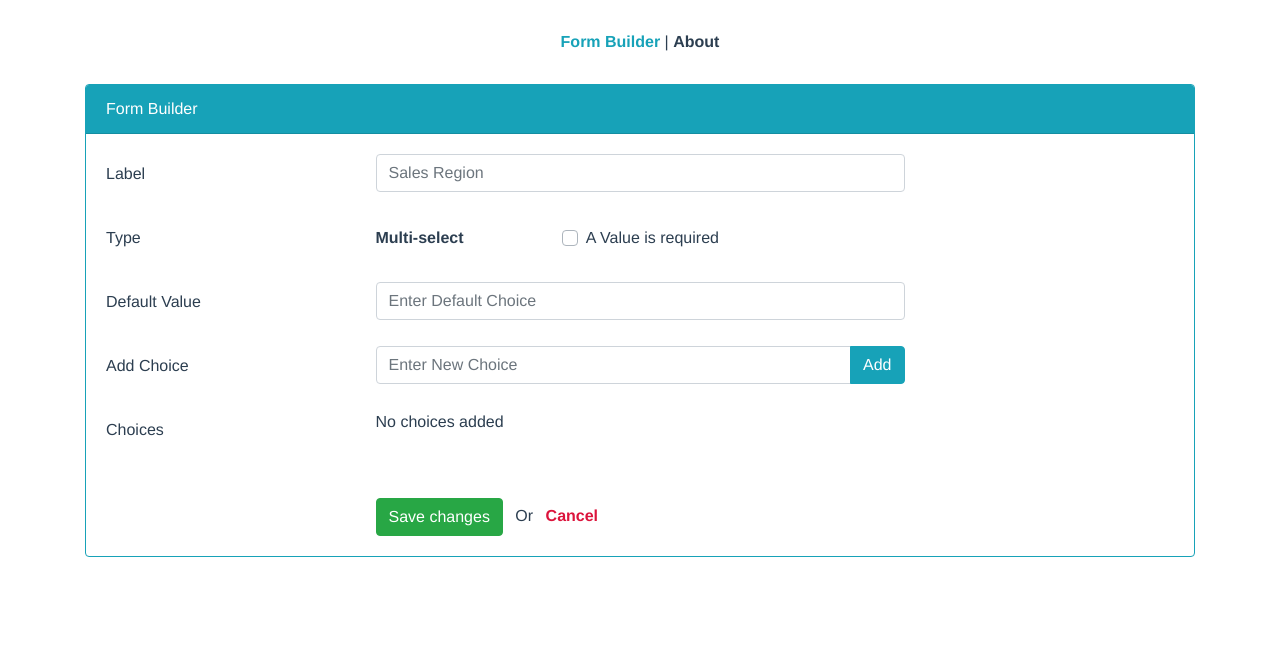
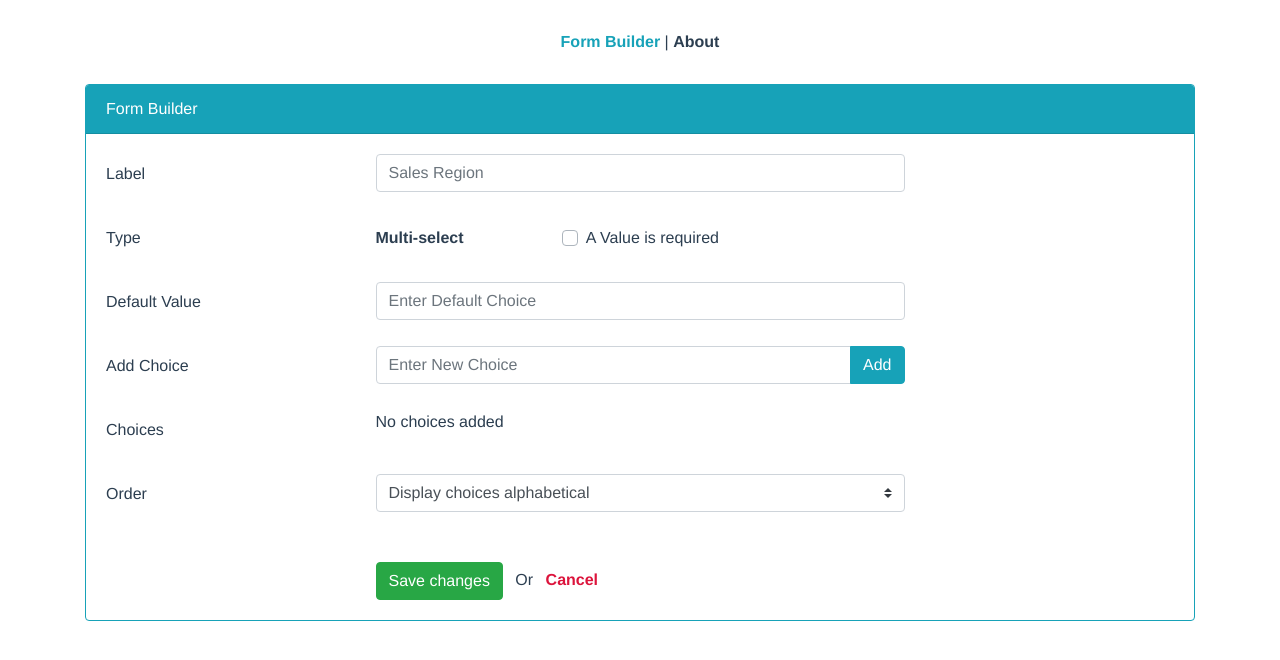
Before and after one commit to mi4en/quickbase-form-builder, a Vue app: page / in a window 1280 px wide. Shown: the top 660 px of the page. Built offline with nearby package versions, Linux system fonts and the light colour scheme.

Commit message:
add order;

```diff
--- a/src/components/FormBuilder.vue
+++ b/src/components/FormBuilder.vue
@@ -20,6 +20,7 @@
 							id="label"
 							v-model="label"
 							@input="backup($event, 'label')"
+							@focus="labelState = null"
 							type="text"
 							placeholder="Sales Region"
 							:state="labelState"
@@ -139,10 +140,29 @@
 					</b-col>
 				</b-form-row>
 
+				<!-- Order -->
+				<b-form-row id="group-order" class="mt-4">
+					<b-col lg="3" sm="12" class="mt-2">
+						<label for="order">Order</label>
+					</b-col>
+
+					<b-col sm="12" lg="6">
+						<b-form-select
+							id="order"
+							v-model="order"
+							:options="orderOptions"
+							@input="backup($event, 'defaultValue')"
+							type="text"
+						>
+						</b-form-select>
+					</b-col>
+				</b-form-row>
+
 				<!-- Form Controls -->
 				<b-form-row>
 					<b-col offset="3" class="mt-5">
 						<SaveButton
+							:variant="'success'"
 							:url="'http://www.mocky.io/v2/566061f21200008e3aabd919'"
 							:payload="payload"
 							:isValid="isValid"
@@ -183,6 +203,8 @@
 				maxChoices: 2,
 				choicesDuplicateError: false,
 				choicesLengthError: false,
+				order: 'Display choices alphabetical',
+				orderOptions: ['Display choices alphabetical'],
 				isValid: true,
 			};
 		},
@@ -193,6 +215,7 @@
 					type: this.type,
 					defaultValue: this.defaultValue,
 					choices: this.choices,
+					order: this.order,
 				};
 			},
 		},
@@ -235,6 +258,7 @@
 				this.defaultValue = '';
 				this.choices = '';
 				this.choicesDuplicateError = false;
+				this.labelState = null;
 			},
 			validate() {
 				if (this.label === '') {
--- a/src/components/SaveButton.vue
+++ b/src/components/SaveButton.vue
@@ -1,5 +1,5 @@
 <template>
-	<b-button class="mr-2" variant="success" @click="save"
+	<b-button class="mr-2" :variant="variant" @click="save"
 		>Save changes <b-spinner v-if="isLoading" small></b-spinner
 	></b-button>
 </template>
@@ -9,6 +9,10 @@
 		name: 'SaveButton',
 
 		props: {
+			variant: {
+				type: String,
+				required: true,
+			},
 			url: {
 				type: String,
 				required: true,
@@ -52,4 +56,4 @@
 	};
 </script>
 
-<style></style>
+<style scoped lang="scss"></style>
```
